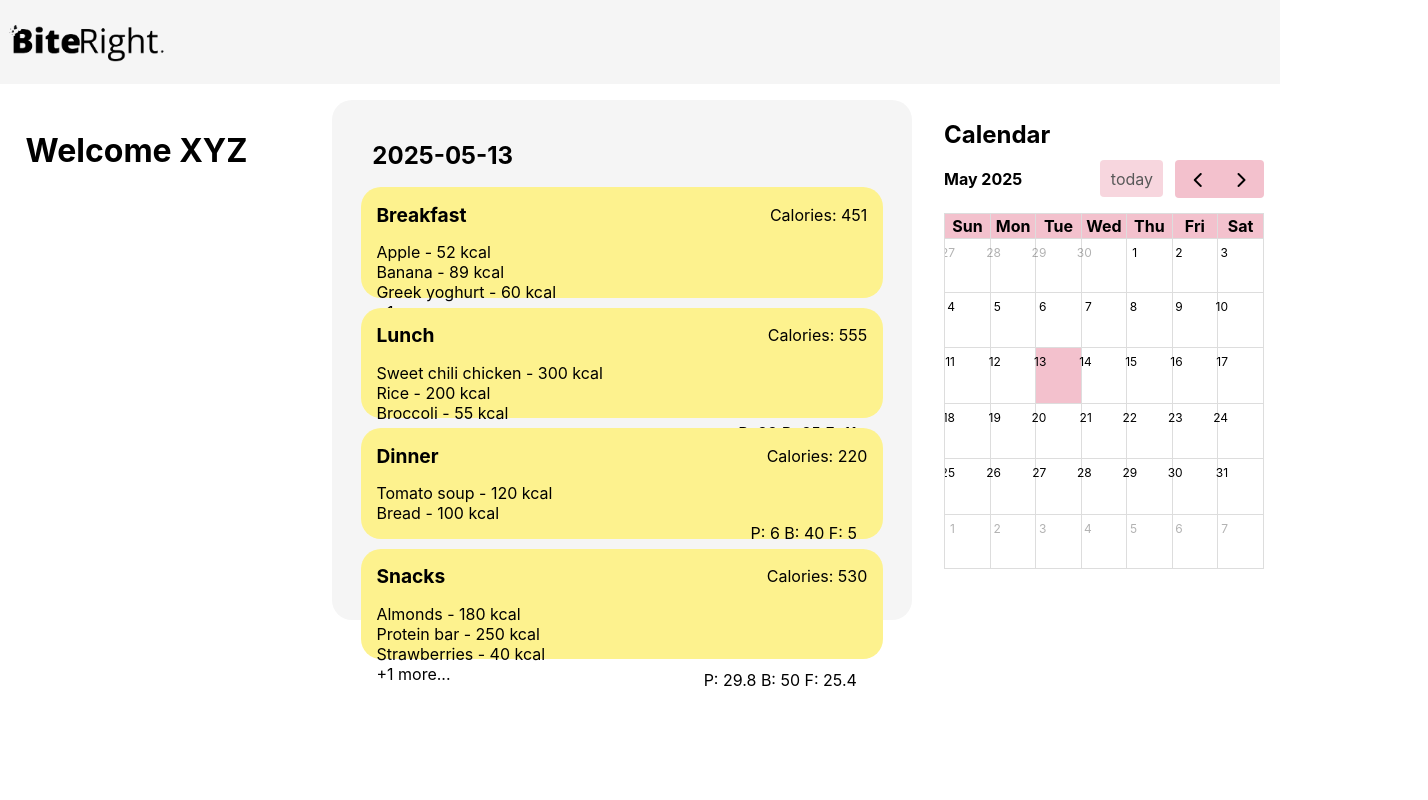
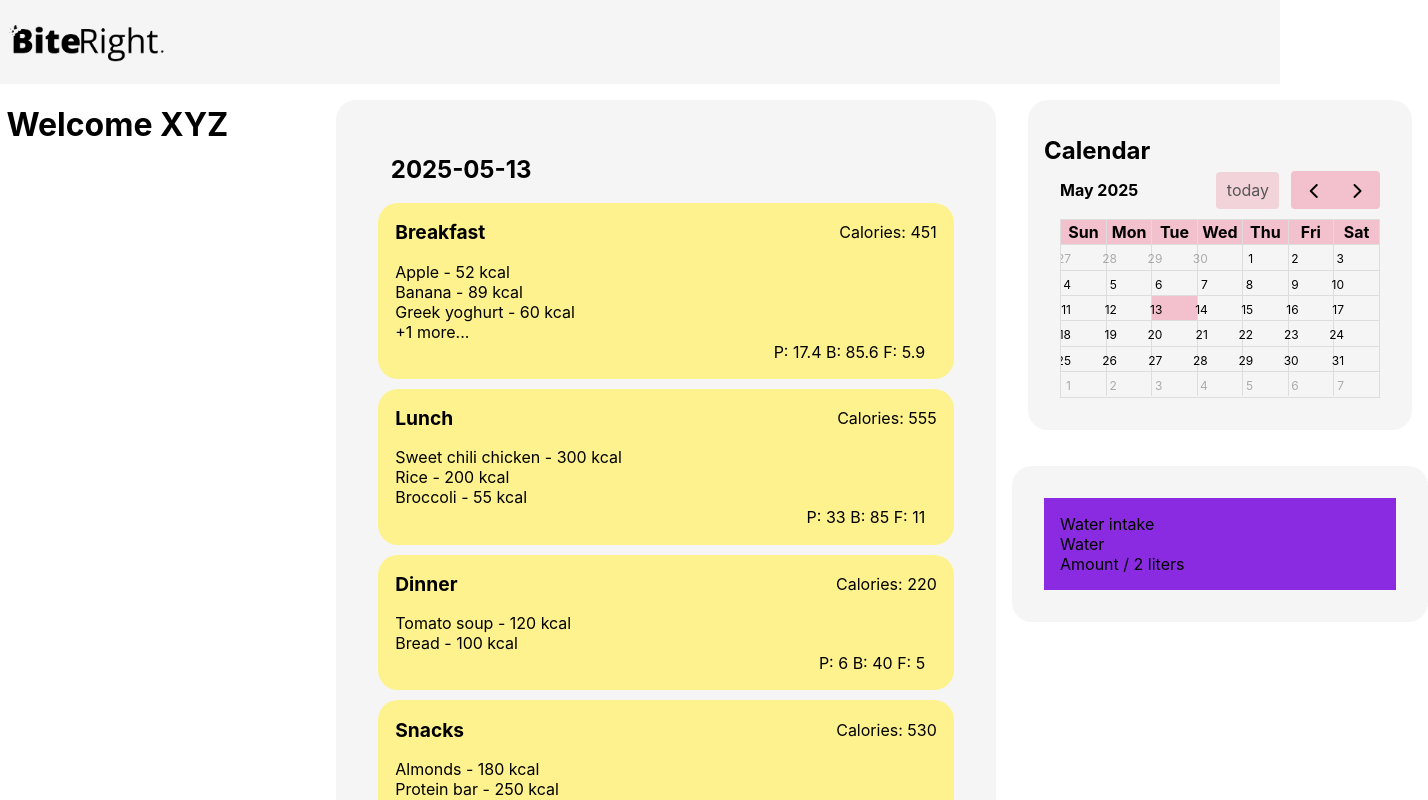
Before and after one commit to MaciejCieslik1/biteRight_webapp, a React (Create React App) app in the folder frontend/: page /home in a window 1280 px wide. Shown: the top 800 px of the page, 1428 px wide, since content can reach past the window. Built offline with nearby package versions, Linux system fonts and the light colour scheme; a web font is replaced by a local one.

Commit message:
added water intake section

```diff
--- a/frontend/package.json
+++ b/frontend/package.json
@@ -10,6 +10,7 @@
     "@testing-library/jest-dom": "^6.6.3",
     "@testing-library/react": "^16.3.0",
     "@testing-library/user-event": "^13.5.0",
+    "fullcalendar": "^6.1.17",
     "react": "^19.1.0",
     "react-dom": "^19.1.0",
     "react-router-dom": "^7.5.0",
--- a/frontend/src/components/Calendar.css
+++ b/frontend/src/components/Calendar.css
@@ -14,11 +14,13 @@
   aspect-ratio: 1.5 / 1;
   margin: 1rem auto;
   min-width: 280px;
-  min-height: 400px;
+  height: fit-content;
 }
 
 .calendar-wrapper .fc {
   height: 100% !important;
+  margin-bottom: 0 !important;
+  padding: 0% !important;
 }
 
 .fc-daygrid-day-frame {
--- a/frontend/src/components/HomeMealSection.css
+++ b/frontend/src/components/HomeMealSection.css
@@ -2,7 +2,7 @@
   display: flex;
   flex-direction: column;
   width: 90%;
-  height: 25%;
+  height: fit-content;
   background-color: #fdf28e;
   border-radius: 20px;
 }
@@ -41,5 +41,5 @@
   display: flex;
   flex-direction: row-reverse;
   margin-right: 5%;
-  margin-bottom: 1%;
+  margin-bottom: 3%;
 }
--- a/frontend/src/components/NavBar.css
+++ b/frontend/src/components/NavBar.css
@@ -4,6 +4,7 @@
   align-items: center;
   justify-content: space-between;
   background-color: whitesmoke;
+  width: 100%;
 }
 
 .logo {
--- /dev/null
+++ b/frontend/src/components/WaterIntake.css
@@ -0,0 +1,7 @@
+.water-intake {
+  width: 25vw;
+  height: fit-content;
+  background-color: blueviolet;
+  margin: 1rem;
+  padding: 1rem;
+}
--- /dev/null
+++ b/frontend/src/components/WaterIntake.js
@@ -0,0 +1,13 @@
+import React from "react";
+import "./WaterIntake.css";
+
+const WaterIntake = () => {
+  return (
+    <div className="water-intake">
+      <div className="water-intake-header"> Water intake </div>
+      <div className="water-intake-body"> Water </div>
+      <div className="water-intake-footer"> Amount / 2 liters </div>
+    </div>
+  );
+};
+export default WaterIntake;
--- a/frontend/src/pages/HomePage/HomePage.css
+++ b/frontend/src/pages/HomePage/HomePage.css
@@ -19,10 +19,11 @@
 .mealplan-container {
   background-color: whitesmoke;
   width: 50vw;
-  height: 65vh;
+  height: fit-content;
   max-width: 700px;
   margin: 1rem;
   border-radius: 20px;
+  padding: 10px;
 }
 
 .today-text {
@@ -39,3 +40,24 @@
   gap: 10px;
   height: 85%;
 }
+
+.home-right {
+  display: flex;
+  flex-direction: column;
+  gap: 20px;
+}
+
+.calendar-container {
+  height: fit-content;
+  background-color: whitesmoke;
+  padding: 1rem;
+  border-radius: 20px;
+}
+
+.water-intake-container {
+  height: fit-content;
+  width: fit-content;
+  background-color: whitesmoke;
+  padding: 1rem;
+  border-radius: 20px;
+}
--- a/frontend/src/pages/HomePage/HomePage.js
+++ b/frontend/src/pages/HomePage/HomePage.js
@@ -2,6 +2,7 @@ import React, { useState } from "react";
 import NavBar from "../../components/NavBar";
 import Calendar from "../../components/Calendar";
 import MealSection from "../../components/HomeMealSection";
+import WaterIntake from "../../components/WaterIntake";
 import "./HomePage.css";
 
 const HomePage = () => {
@@ -48,9 +49,12 @@ const HomePage = () => {
     <div>
       <NavBar showButtons={false} />
       <div className="home-container">
+        <div className="home-left">
           <div className="welcome-text-container">
             <h1>Welcome XYZ</h1>
           </div>
+        </div>
+        <div className="home-middle">
           <div className="mealplan-container">
             <div className="today-text">{selectedDate || "Null"}</div>
             <div className="meals-container">
@@ -60,9 +64,15 @@ const HomePage = () => {
               <MealSection title="Snacks" products={snacks} />
             </div>
           </div>
+        </div>
+        <div className="home-right">
           <div className="calendar-container">
             <h2>Calendar</h2>
             <Calendar onDateSelect={handleDateChange} />
+          </div>
+          <div className="water-intake-container">
+            <WaterIntake />
+          </div>
         </div>
       </div>
     </div>
```
Also changed, not shown: 1 other file (tests, documents, lock files or other folders). Lines whose indentation alone changed are shown as unchanged.
